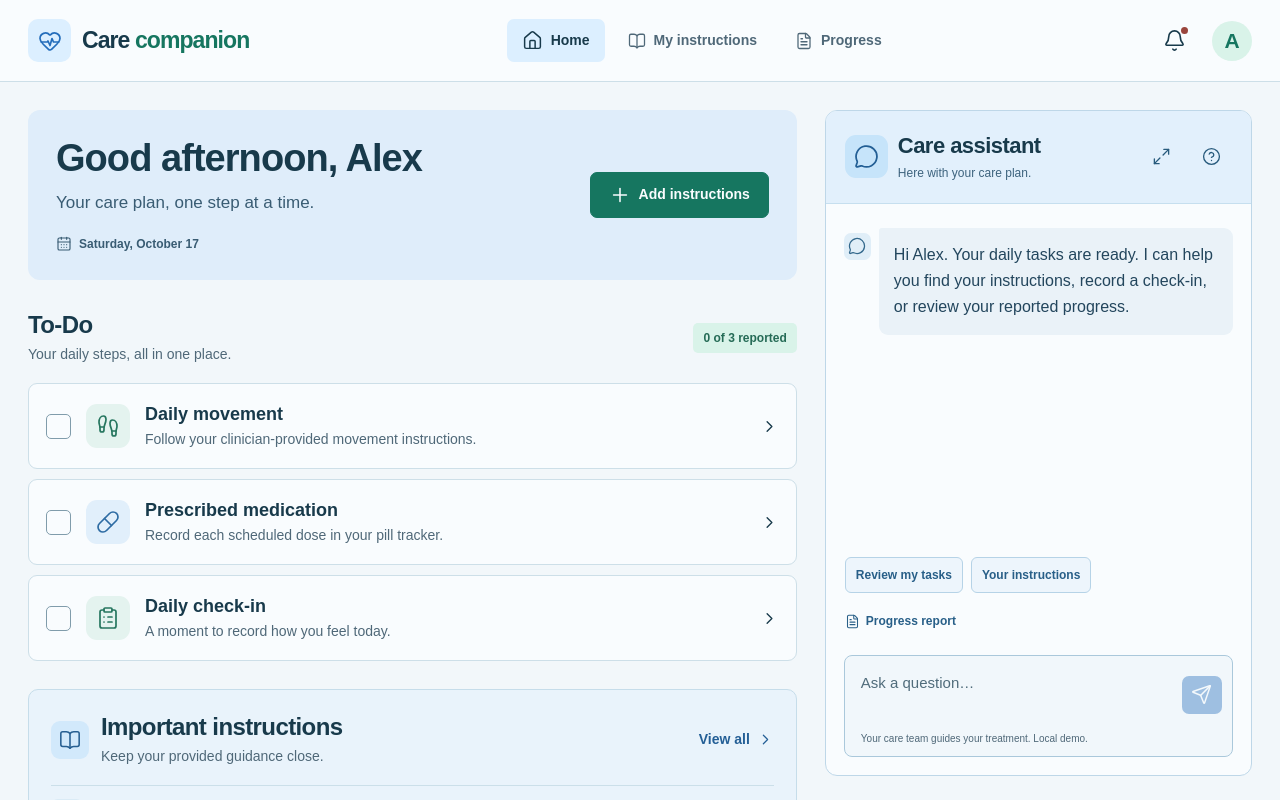
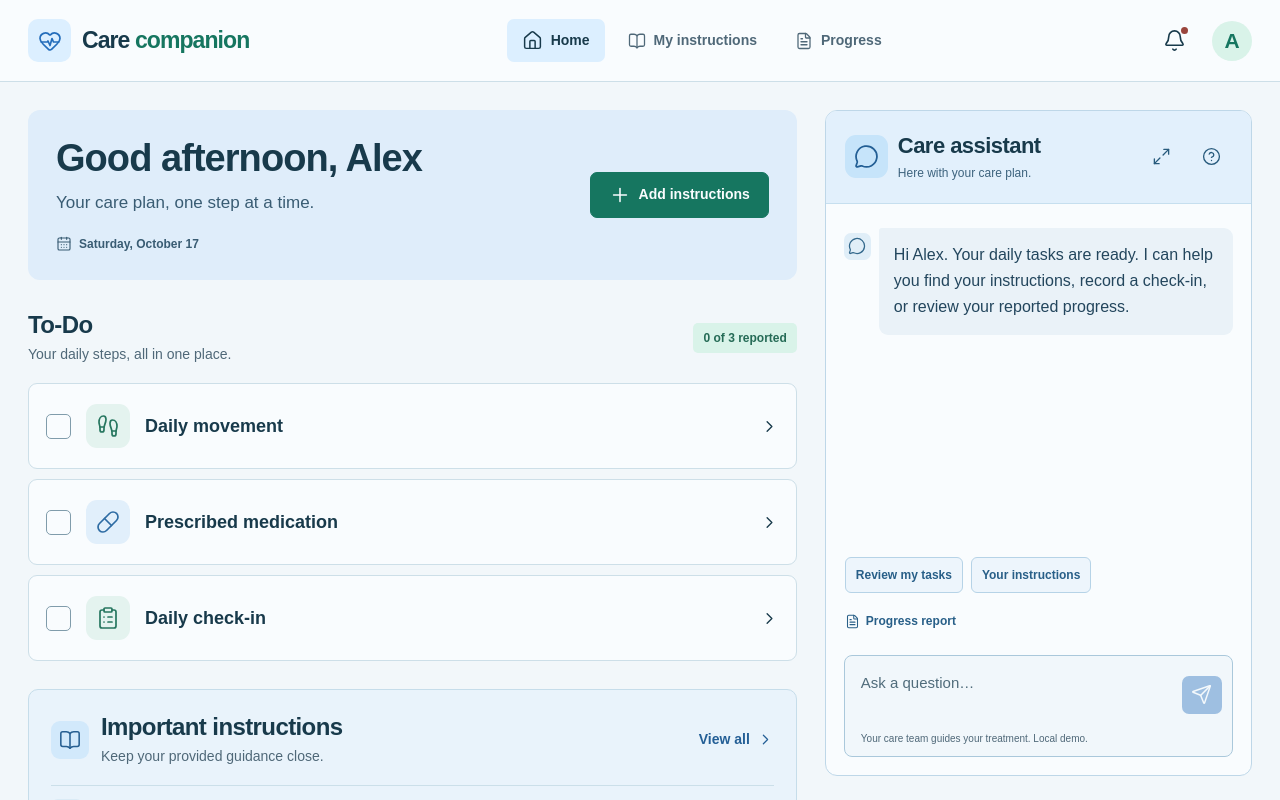
Before and after one commit to greuo/blankPageHackathon, a React (Vite) app in the folder frontend/: page / in a window 1280 px wide. Shown: the top 800 px of the page. Built offline with nearby package versions, Linux system fonts and the light colour scheme; a web font is replaced by a local one.

Commit message:
fix(frontend): simplify To-Do task rows

```diff
--- a/frontend/src/patient/PatientApp.tsx
+++ b/frontend/src/patient/PatientApp.tsx
@@ -377,7 +377,6 @@ export default function PatientApp() {
                         >
                           <span>
                             <strong>{task.title}</strong>
-                            <small>{done(task) ? 'Reported today' : task.detail}</small>
                           </span>
                           <ChevronRight size={19} />
                         </button>
```
